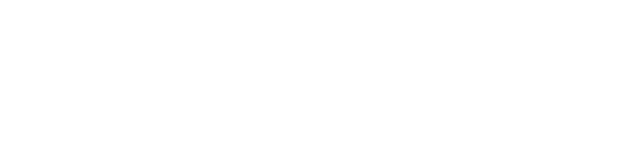
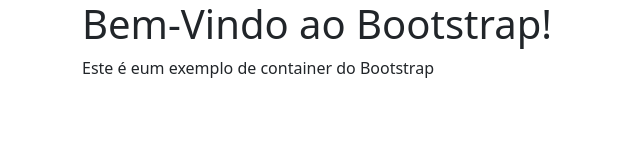
Before and after one commit to IsabellePacheco/Bootstrap_Intro_Isabelle-Pacheco, a plain HTML site: page ex1_instalacao-cdn/ex1.html in a window 1280 px wide. Shown: the whole page, without its empty margins (0-640 px from the left). Drawn offline with nearby package versions, Linux system fonts and the light colour scheme.

Commit message:
ex1- instalação

```diff
--- a/ex1_instalacao-cdn/ex1.html
+++ b/ex1_instalacao-cdn/ex1.html
@@ -4,13 +4,17 @@
     <meta charset="UTF-8">
     <meta name="viewport" content="width=device-width, initial-scale=1.0">
     <title>Introdução ao Bootstrap</title>
-
-    <!-- 1ª Digitação (Aqui) -->
-
+<!-- muda a fonte, deixa responsivo, arruma as margens  -->
+    <link href="https://cdn.jsdelivr.net/npm/bootstrap@5.3.3/dist/css/bootstrap.min.css" rel="stylesheet" integrity="sha384-QWTKZyjpPEjISv5WaRU9OFeRpok6YctnYmDr5pNlyT2bRjXh0JMhjY6hW+ALEwIH" crossorigin="anonymous">
 </head>
 <body>
+    <div class="container">
+        <h1>Bem-Vindo ao Bootstrap!</h1>
+        <p>Este é eum exemplo de container do Bootstrap</p>
+    </div>
 
-    <!-- 2ª Digitação (Aqui) -->
+
+    <script src="https://cdn.jsdelivr.net/npm/bootstrap@5.3.3/dist/js/bootstrap.bundle.min.js" integrity="sha384-YvpcrYf0tY3lHB60NNkmXc5s9fDVZLESaAA55NDzOxhy9GkcIdslK1eN7N6jIeHz" crossorigin="anonymous"></script>
 
 </body>
 </html>
```
Also changed, not shown: ex1b__instalacao_npm/index.html (+6 -0 lines), ex1b__instalacao_npm/package.json (added, +15 -0 lines), 1 other file.
